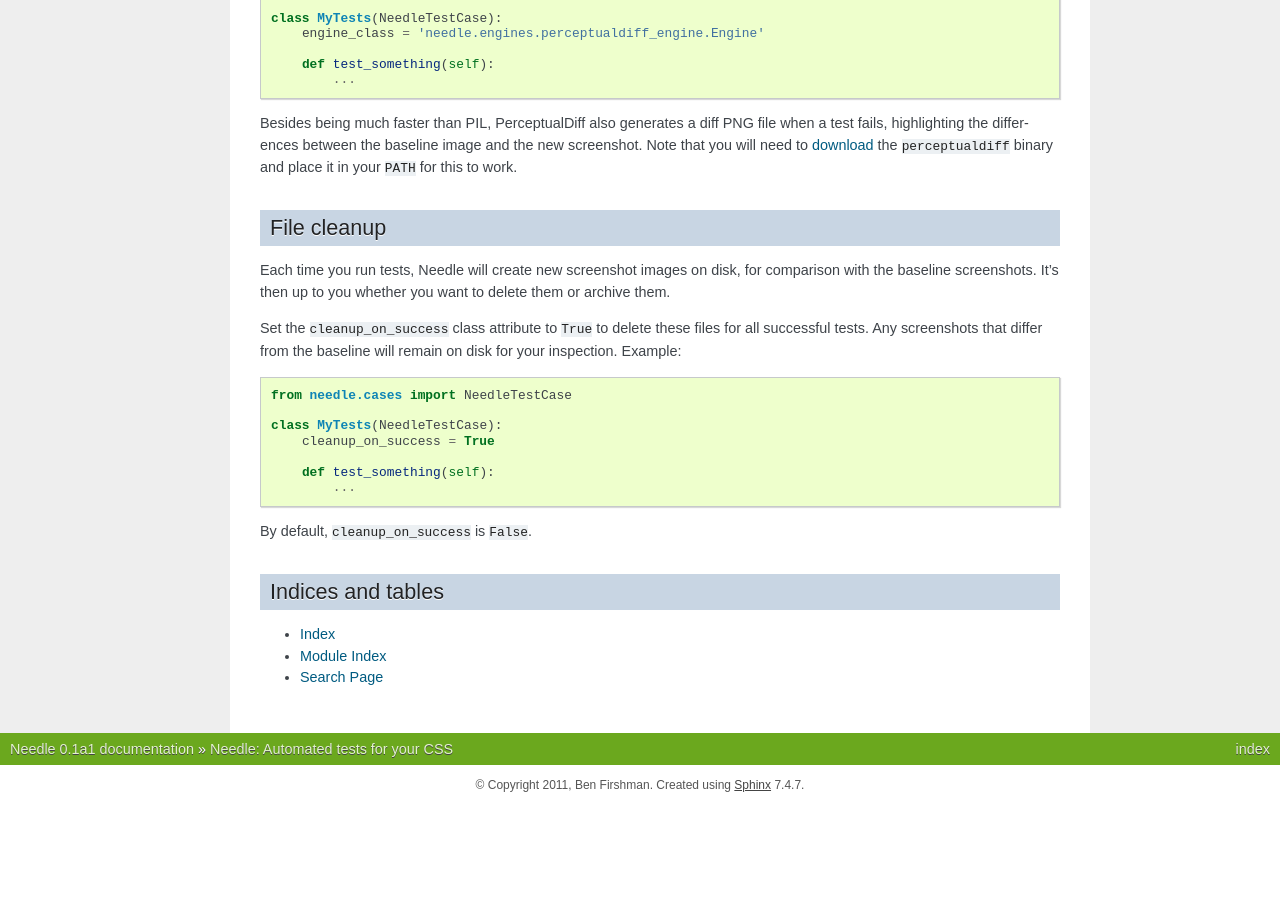
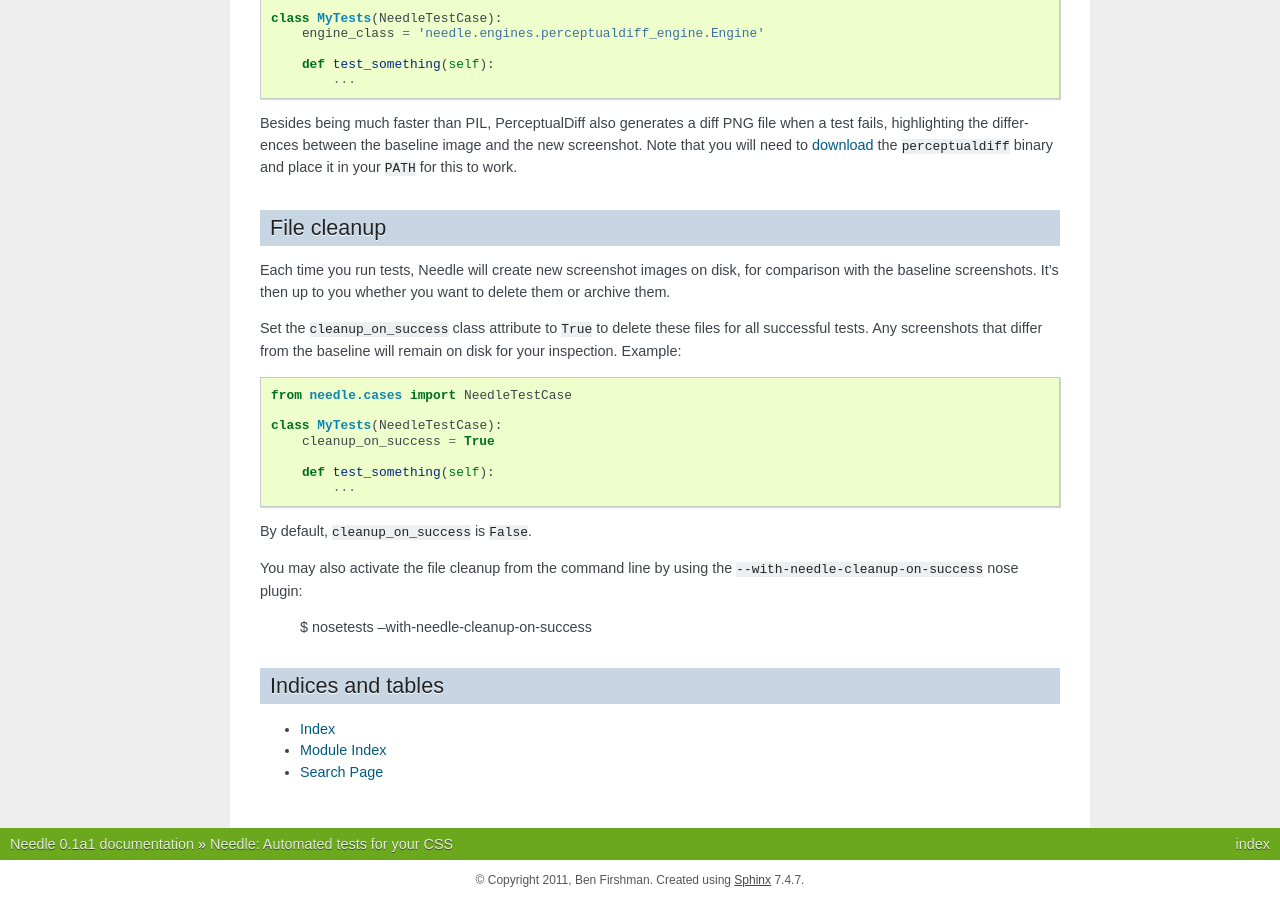
Before and after one commit to python-needle/needle, a Sphinx documentation site: the page built from docs/index.txt, in a window 1280 px wide and 900 px high, scrolled down 2076 px. Built offline with Sphinx 7.4.7, drawn with Linux system fonts in a browser that asks for light colours; before the commit the page ends 2881 px from its top, so only the background shows below that.

Commit message:
Small documentation improvement

```diff
--- a/docs/index.txt
+++ b/docs/index.txt
@@ -151,6 +151,10 @@ will remain on disk for your inspection. Example::
 
 By default, ``cleanup_on_success`` is ``False``.
 
+You may also activate the file cleanup from the command line by using the
+``--with-needle-cleanup-on-success`` nose plugin:
+
+    $ nosetests --with-needle-cleanup-on-success
 
 Indices and tables
 ------------------
```
